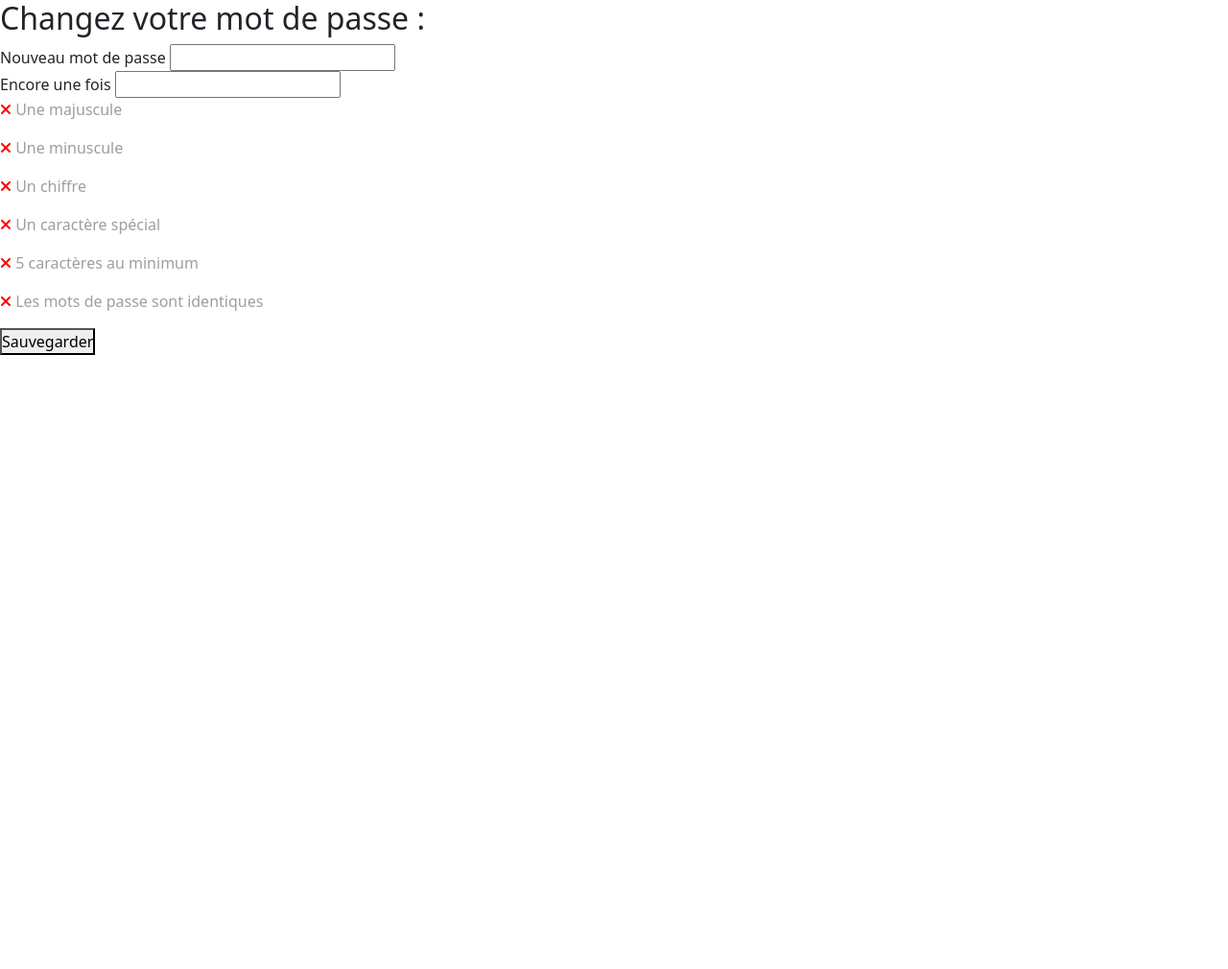
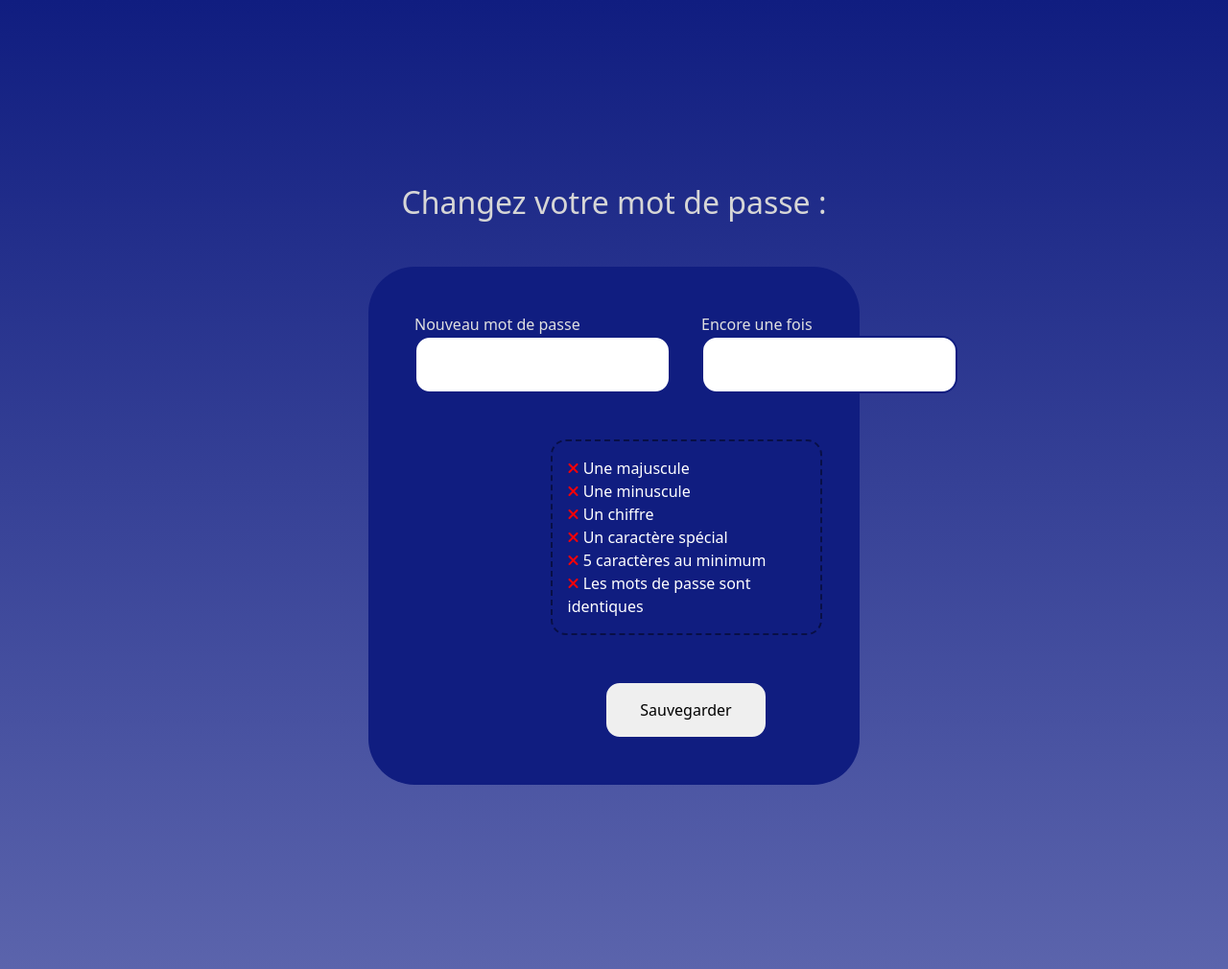
Before and after one commit to Onsraa/Retrospective-Projet-Annuel, a PHP site: page /Projet/change_password.php in a window 1280 px wide. Shown: the whole page at 96% size. Before the commit the page ends 800 px from the top, so only its background shows below. Run offline with PHP 8.4, Linux system fonts and the light colour scheme; some libraries are stand-ins or nearby versions.

Commit message:
Update styles.css

```diff
--- a/css/styles.css
+++ b/css/styles.css
@@ -1348,18 +1337,100 @@ main.is-blurred {
   border: none;
   border-radius: 10px;
   margin: 2rem auto 0;
+  box-shadow: 1px 1px 5px;
 }
 
-.contact-us-form button:hover{
+.contact-us-form button:hover {
   bottom: 1px;
   right: 1px;
+  box-shadow: 2px 2px 5px;
 }
 
-.contact-us-form button:active{
+.contact-us-form button:active {
   bottom: 0;
   right: 0;
+  box-shadow: 1px 1px 5px;
 }
 
 .contact-us-form label {
   margin-bottom: 0.3rem;
 }
+
+
+/* FORGET PASSWORD */
+
+.change-password-body{
+  background: linear-gradient(#101d80, #5b64ac);
+  color: rgb(214, 214, 214);
+}
+
+.change-password-div{
+  text-align: center;
+  margin: 12rem 0;
+}
+
+.change-password-div form{
+  display: grid;
+  grid-template-areas:
+            "changePassword changeRepassword"
+            "regex regex"
+            "changePasswordBtn changePasswordBtn";
+  width: 40%;
+  text-align: left;
+  column-gap: 2rem;
+  row-gap: 3rem;
+  margin: 3rem auto 0;
+  padding: 3rem;
+  background-color: #101d80;
+  color: rgb(224, 224, 224);
+  border: none;
+  border-radius: 3rem;
+}
+
+.changePassword{
+  grid-area: changePassword;
+  display: flex;
+  flex-direction: column;
+}
+
+.changeRepassword{
+  grid-area: changeRepassword;
+  display: flex;
+  flex-direction: column;
+}
+
+.change-password-div form #regex{
+  grid-area: regex;
+  text-align: left;
+  width: 50%;
+  margin: 0 auto;
+  padding: 1rem;
+  border: 2px dashed #080f46;
+  border-radius: 1rem;
+}
+
+.change-password-div form #regex p{
+  margin: 0;
+  color: white;
+}
+
+.changePassword-el{
+  padding: 1rem;
+  border: 2px solid #101d80;
+  border-radius: 1rem;
+}
+
+.changeRepassword-el{
+  padding: 1rem;
+  border: 2px solid #101d80;
+  border-radius: 1rem;
+}
+
+.changePasswordBtn{
+  grid-area: changePasswordBtn;
+  padding: 1rem;
+  width: 30%;
+  border: 2px solid #101d80;
+  border-radius: 1rem;
+  margin: 0 auto;
+}
```
Also changed, not shown: other parts of css/styles.css (+76 -87 lines).
